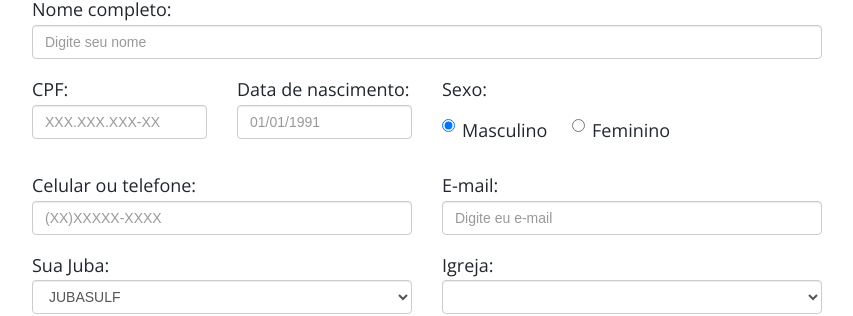
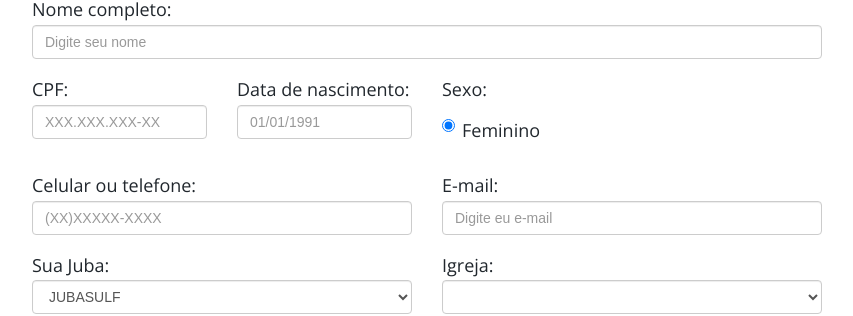
Before and after one commit to jorgeants/jubasulf, a Jekyll site: the page built from _posts/2016-06-13-transformados8.md, in a window 1280 px wide and 900 px high, scrolled down 2003 px. Shown: the part 142-458 px from the top of the window, without its empty margins (213-1066 px from the left). Built offline with Jekyll 4.4.1, drawn with Linux system fonts in a browser that asks for light colours; comment, search, counter and statistics services are not loaded.

Commit message:
Fim das inscrições Masculinas.

```diff
--- a/_posts/2016-06-13-transformados8.md
+++ b/_posts/2016-06-13-transformados8.md
@@ -84,12 +84,8 @@ Após a confimação do pagamento, você receberá um e-mail com a confirmação
           <div class="col-xs-12 col-sm-4 form-group">
             <label for="sexo">Sexo:</label>
             <div class="radio">
-              <label style="margin-right:20px;">
-                <input checked="checked" name="sexo" type="radio" value="Masculino">
-                Masculino
-              </label>
               <label>
-                <input name="sexo" type="radio" value="Feminino">
+                <input name="sexo" checked="checked" type="radio" value="Feminino">
                 Feminino
               </label>
             </div>
```
